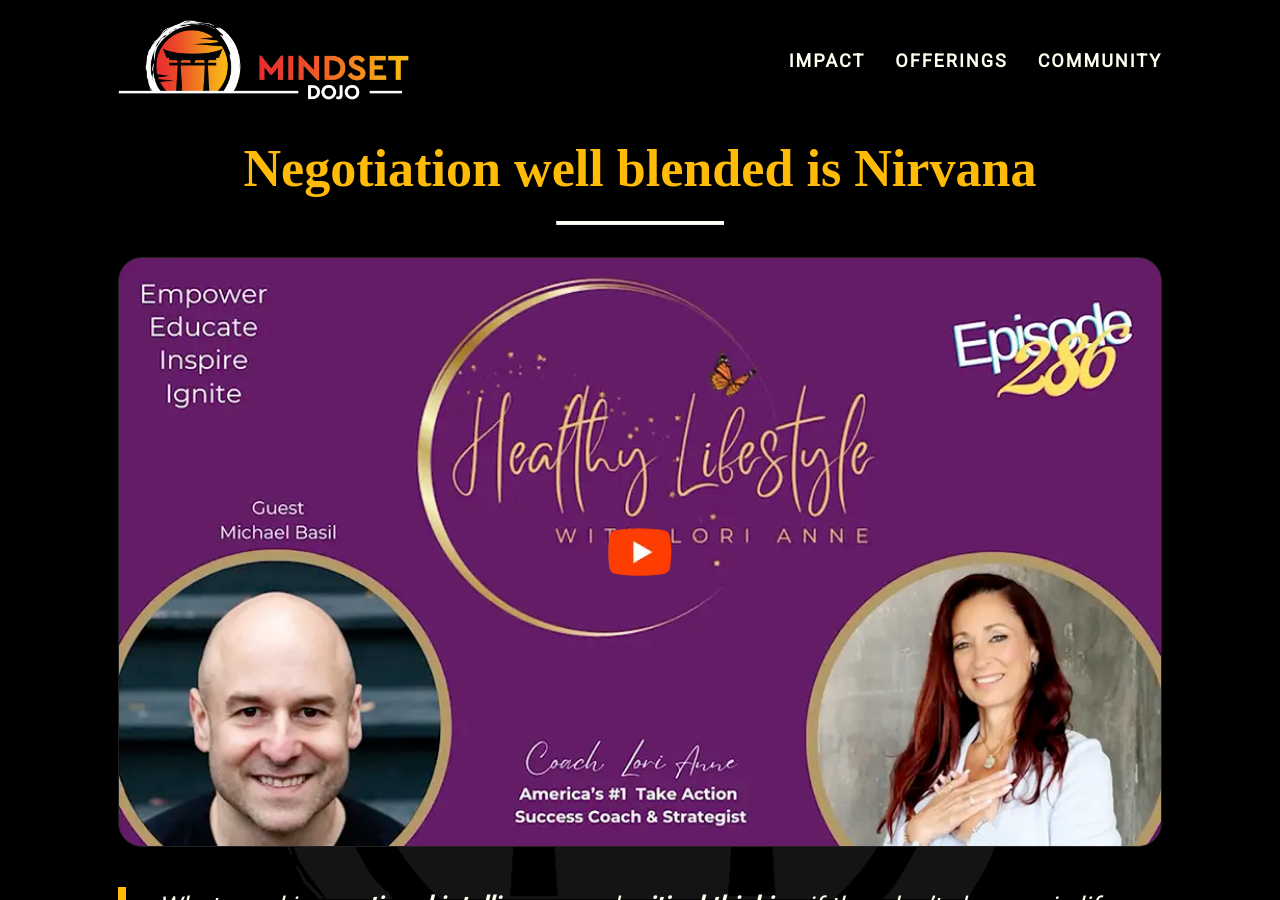
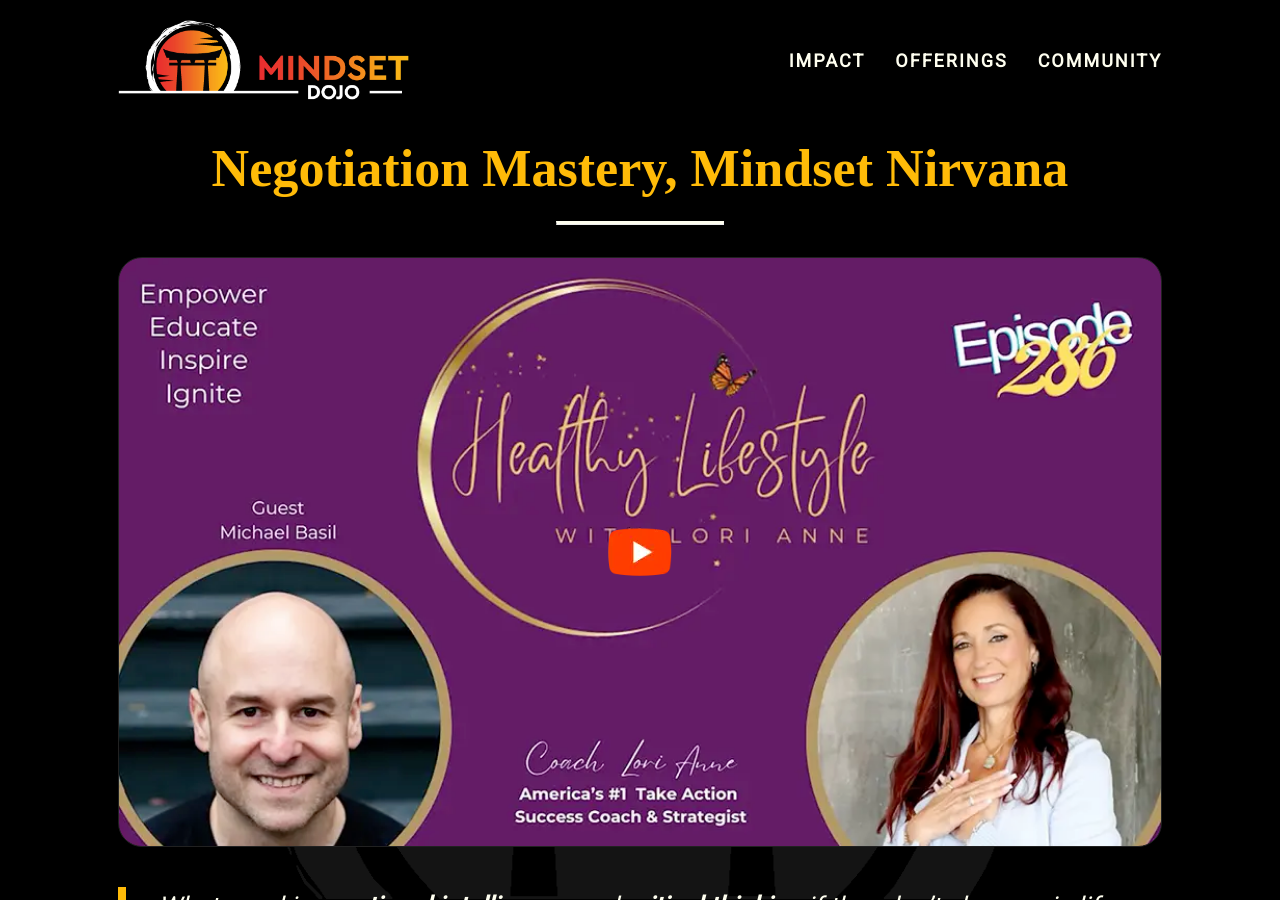
Before and after one commit to mindset-dojo/mindset-dojo.github.io, a Jekyll site: the page built from index.md, in a window 1280 px wide and 900 px high. Built offline with Jekyll 4.4.1, drawn with Linux system fonts in a browser that asks for light colours; some web fonts are replaced.

Commit message:
feat: Tagline uplift

```diff
--- a/index.md
+++ b/index.md
@@ -5,7 +5,7 @@
 css_id: home
 ---
 <main aria-label="Content">
-    <h1><mark>Negotiation well blended is Nirvana</mark></h1>
+    <h1><mark>Negotiation Mastery, Mindset Nirvana</mark></h1>
     <hr>
     <div class="md-youtube-player" data-id="YF8HEO1phWw" data-preview="intentional-insightful-conversation-preview.webp"></div>
     <blockquote>
```
